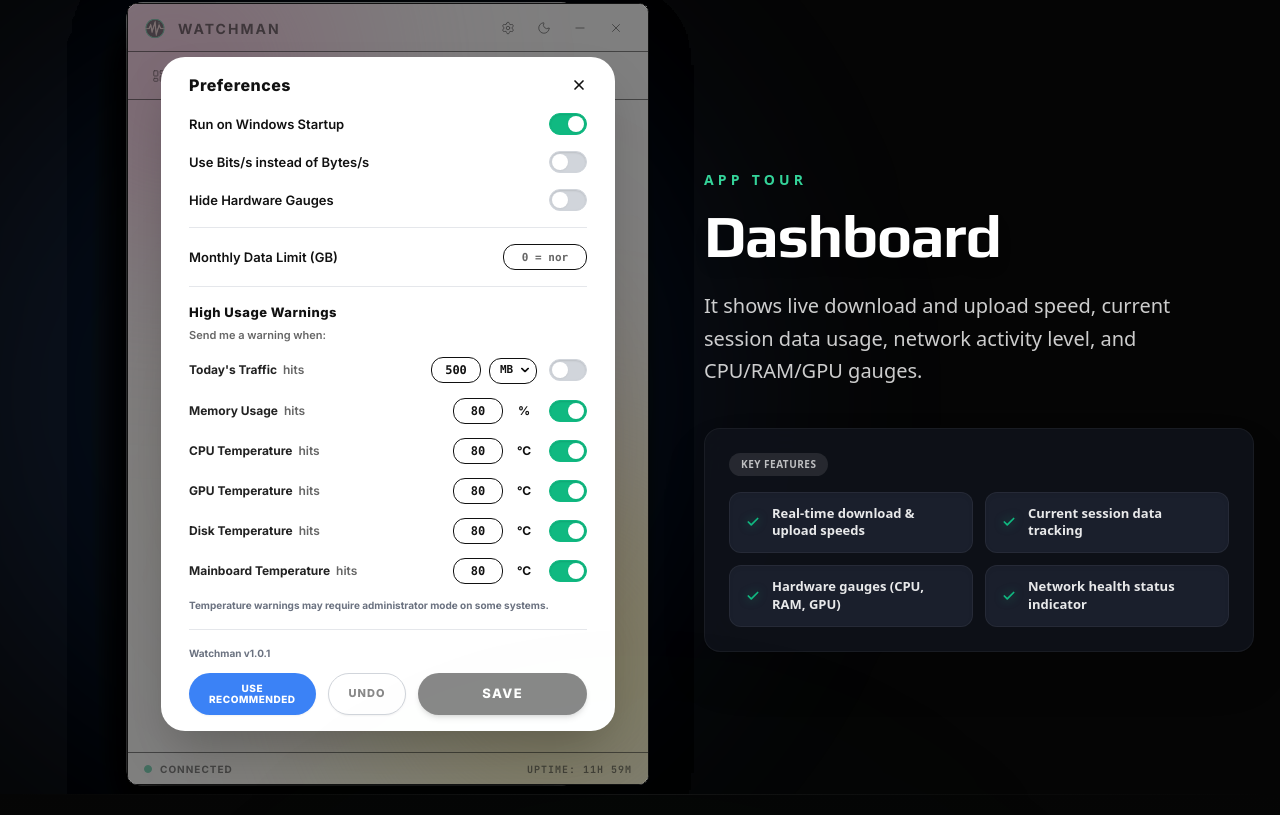
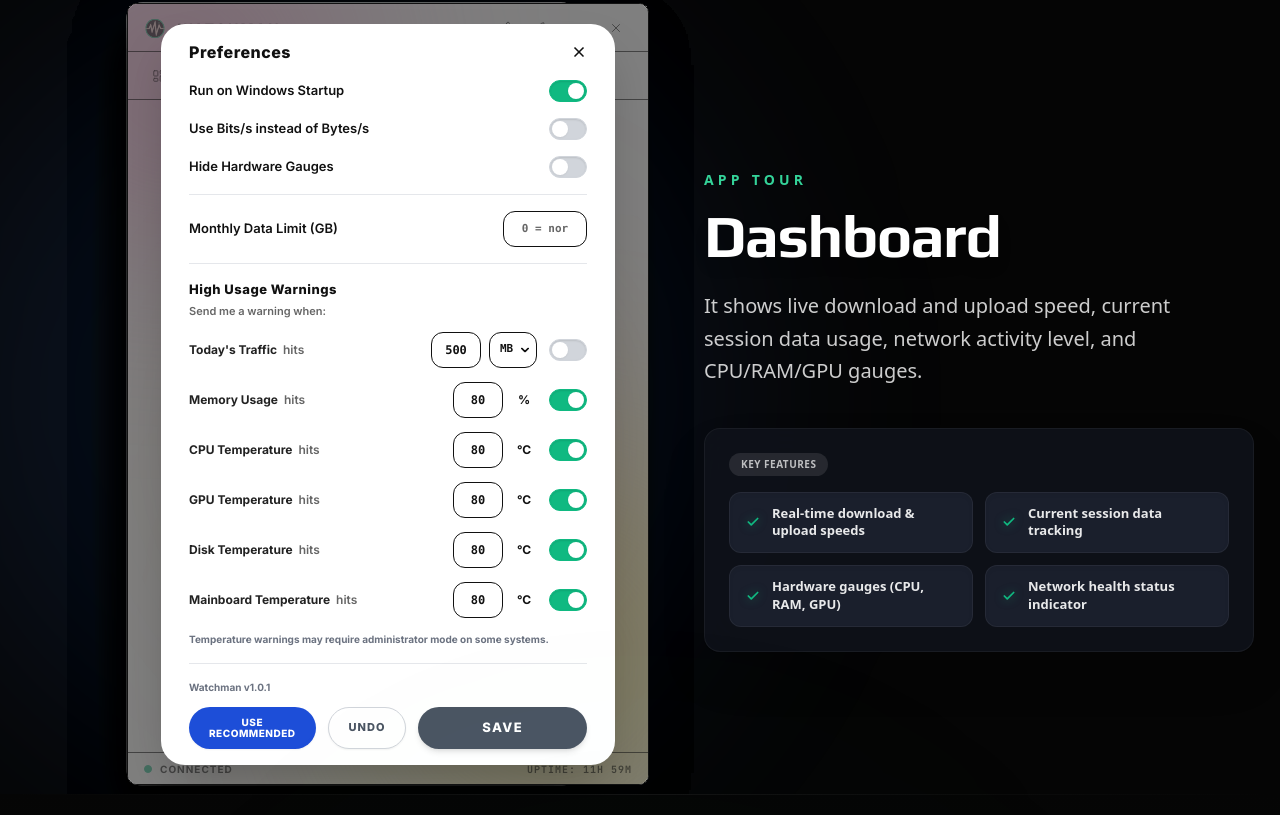
Before and after one commit to rayhan138/watchman-web, a Next.js app: page / in a window 1280 px wide. Shown: the part 1845-2660 px from the top of the page. Built offline with nearby package versions, Linux system fonts and the light colour scheme.

Commit message:
Fix accessibility: add button aria-labels, expand dot indicators touch target sizes to 48px, and fix mockup color contrast ratios

```diff
--- a/src/components/CarouselView.tsx
+++ b/src/components/CarouselView.tsx
@@ -388,7 +388,7 @@
                     }
                   }
                 }}
-                className={`h-2 rounded-full transition-all duration-500 cursor-pointer ${mobileActiveIndex === idx ? "bg-emerald-400 w-6" : "bg-white/20 w-2"}`}
+                className={`relative h-2 rounded-full transition-all duration-500 cursor-pointer ${mobileActiveIndex === idx ? "bg-emerald-400 w-6" : "bg-white/20 w-2"} after:content-[''] after:absolute after:top-1/2 after:left-1/2 after:-translate-x-1/2 after:-translate-y-1/2 after:w-12 after:h-12`}
                 aria-label={`Go to slide ${idx + 1}`}
               />
             ))}
--- a/src/components/Navbar.tsx
+++ b/src/components/Navbar.tsx
@@ -307,6 +307,7 @@
           <button
             onClick={() => setMobileMenuOpen(true)}
             className="text-white/60 hover:text-white transition-colors p-1 rounded-full hover:bg-white/[0.06]"
+            aria-label="Open navigation menu"
           >
             <svg
               xmlns="http://www.w3.org/2000/svg"
@@ -340,6 +341,7 @@
             <button
               onClick={() => setMobileMenuOpen(false)}
               className="absolute top-8 right-8 text-white/50 hover:text-white p-2 rounded-full hover:bg-white/10 transition-colors"
+              aria-label="Close navigation menu"
             >
               <svg xmlns="http://www.w3.org/2000/svg" width="24" height="24" viewBox="0 0 24 24" fill="none" stroke="currentColor" strokeWidth="2" strokeLinecap="round" strokeLinejoin="round">
                 <line x1="18" y1="6" x2="6" y2="18"></line>
--- a/src/components/mockups/AppsMockup.tsx
+++ b/src/components/mockups/AppsMockup.tsx
@@ -79,18 +79,18 @@
         }
 
         .speed-inactive {
-          color: #9ca3af;
-          font-weight: 500;
+          color: #4b5563;
+          font-weight: 600;
         }
         .speed-active-down {
-          color: #3b82f6;
+          color: #1d4ed8;
           font-weight: 700;
-          text-shadow: 0 0 8px rgba(59, 130, 246, 0.35);
+          text-shadow: 0 0 8px rgba(29, 78, 216, 0.25);
         }
         .speed-active-up {
-          color: #10b981;
+          color: #047857;
           font-weight: 700;
-          text-shadow: 0 0 8px rgba(16, 185, 129, 0.35);
+          text-shadow: 0 0 8px rgba(4, 120, 87, 0.25);
         }
       `}} />
 
--- a/src/components/mockups/DashboardMockup.tsx
+++ b/src/components/mockups/DashboardMockup.tsx
@@ -111,7 +111,7 @@
             {/* DOWNLOAD */}
             <div className="rounded-[9999px] border border-[#121212] flex items-center justify-between px-[20px] py-[14px] bg-transparent hover:-translate-y-[2px] hover:bg-white/40 transition-all cursor-default">
               <div className="flex items-center gap-[14px]">
-                <span className="text-[24px] font-[700] text-[#3b82f6]">↓</span>
+                <span className="text-[24px] font-[700] text-[#1d4ed8]">↓</span>
                 <span className="font-[800] text-[13px] uppercase tracking-[1px]">Download</span>
               </div>
               <div className="flex items-baseline gap-[6px] transition-all duration-300">
@@ -140,7 +140,7 @@
                 <span className="font-[900] text-[13px] tracking-[1.2px] uppercase">Current Session</span>
                 <span className="text-[10px] text-[#121212] font-[700]">Since app opened or last reset</span>
               </div>
-              <div className="bg-black text-white text-[10px] font-[900] tracking-[0.5px] uppercase px-[13px] py-[9px] rounded-full leading-none cursor-pointer hover:bg-[#3b82f6] hover:border-[#3b82f6] transition-colors border border-[#121212]">
+              <div className="bg-black text-white text-[10px] font-[900] tracking-[0.5px] uppercase px-[13px] py-[9px] rounded-full leading-none cursor-pointer hover:bg-[#1d4ed8] hover:border-[#1d4ed8] transition-colors border border-[#121212]">
                 Reset Session
               </div>
             </div>
@@ -156,7 +156,7 @@
               </div>
               <div className="border-t border-black/5 pt-[10px] flex flex-col gap-[4px]">
                 <span className="text-[9px] font-[900] tracking-[0.8px] uppercase text-[#121212]">Total</span>
-                <span className="watchman-numbers text-[24px] font-[900] tracking-[-0.6px] leading-none text-[#3b82f6]">3.93 GB</span>
+                <span className="watchman-numbers text-[24px] font-[900] tracking-[-0.6px] leading-none text-[#1d4ed8]">3.93 GB</span>
               </div>
             </div>
           </div>
--- a/src/components/mockups/DataMockup.tsx
+++ b/src/components/mockups/DataMockup.tsx
@@ -252,14 +252,14 @@
 
             <div className="flex items-center gap-[10px]">
               <div className="flex-1 h-[8px] rounded-[4px] bg-[#e5e7eb] overflow-hidden relative">
-                <div className="h-full bg-[#3b82f6] rounded-[4px] transition-all duration-[2000ms] ease-out absolute left-0 top-0 bottom-0" style={{ width: mounted ? `${(parseFloat(totalGB) / 50) * 100}%` : '0%' }}></div>
+                <div className="h-full bg-[#1d4ed8] rounded-[4px] transition-all duration-[2000ms] ease-out absolute left-0 top-0 bottom-0" style={{ width: mounted ? `${(parseFloat(totalGB) / 50) * 100}%` : '0%' }}></div>
               </div>
               <span className="text-[11px] font-[700] watchman-mono text-right min-w-[36px] text-[#121212]">{(parseFloat(totalGB) / 50 * 100).toFixed(1)}%</span>
             </div>
 
             <div className="flex gap-[8px] items-center mt-1">
               <input type="text" placeholder="Limit in GB" className="flex-1 px-[10px] py-[8px] border border-[#121212] rounded-[8px] bg-transparent text-black watchman-mono text-[12px] outline-none" />
-              <button className="bg-[#3b82f6] text-white font-[800] text-[11px] uppercase px-[16px] py-[9px] rounded-[8px] hover:bg-[#2563eb] transition-colors">SET LIMIT</button>
+              <button className="bg-[#1d4ed8] text-white font-[800] text-[11px] uppercase px-[16px] py-[9px] rounded-[8px] hover:bg-[#1e40af] transition-colors">SET LIMIT</button>
             </div>
           </div>
 
--- a/src/components/mockups/NetworkMockup.tsx
+++ b/src/components/mockups/NetworkMockup.tsx
@@ -156,7 +156,7 @@
           <div className="border border-[#121212] rounded-[24px] p-[16px] bg-transparent flex flex-col gap-[14px] mb-[20px]">
             <div className="flex justify-between items-center">
               <span className="text-[12px] font-[800] uppercase tracking-[1px] text-[#111]">SPEED TEST</span>
-              <button className="bg-[#3b82f6] hover:bg-[#2563eb] text-white font-[800] text-[10px] uppercase px-[16px] py-[8px] rounded-[9999px] transition-colors">RUN TEST</button>
+              <button className="bg-[#1d4ed8] hover:bg-[#1e40af] text-white font-[800] text-[10px] uppercase px-[16px] py-[8px] rounded-[9999px] transition-colors">RUN TEST</button>
             </div>
 
             <div className="text-[10px] font-[700] text-[#121212] leading-[1.4] -mt-[4px]">
--- a/src/components/mockups/PreferencesMockup.tsx
+++ b/src/components/mockups/PreferencesMockup.tsx
@@ -100,7 +100,7 @@
             {/* Data Limit */}
             <div className="flex items-center justify-between">
               <label htmlFor="monthly-data-limit" className="text-[13px] font-[600] text-[#111] cursor-pointer">Monthly Data Limit (GB)</label>
-              <input id="monthly-data-limit" type="text" placeholder="0 = nor" className="w-[84px] h-[26px] rounded-[12px] border border-[#111] px-[8px] text-center text-[11px] text-[#666] outline-none font-mono placeholder-[#666] bg-transparent" />
+              <input id="monthly-data-limit" type="text" placeholder="0 = nor" className="w-[84px] h-[36px] rounded-[12px] border border-[#111] px-[8px] text-center text-[11px] text-[#666] outline-none font-mono placeholder-[#666] bg-transparent" />
             </div>
 
             <div className="h-[1px] bg-[#e5e7eb] w-full my-[16px]"></div>
@@ -119,9 +119,9 @@
                   <span className="text-[12px] font-[600] text-[#666]">hits</span>
                 </div>
                 <div className="flex items-center gap-[8px]">
-                  <input id="today-traffic-limit" type="text" defaultValue="500" className="w-[50px] h-[26px] rounded-[12px] border border-[#111] text-center text-[12px] font-[600] text-[#111] outline-none bg-transparent font-mono" />
+                  <input id="today-traffic-limit" type="text" defaultValue="500" className="w-[50px] h-[36px] rounded-[12px] border border-[#111] text-center text-[12px] font-[600] text-[#111] outline-none bg-transparent font-mono" />
                   <div className="relative">
-                    <select aria-label="Today's traffic warning unit" className="h-[26px] pl-[10px] pr-[22px] rounded-[12px] border border-[#111] text-[11px] font-[700] text-[#111] outline-none appearance-none bg-transparent cursor-pointer font-mono">
+                    <select aria-label="Today's traffic warning unit" className="h-[36px] pl-[10px] pr-[22px] rounded-[12px] border border-[#111] text-[11px] font-[700] text-[#111] outline-none appearance-none bg-transparent cursor-pointer font-mono">
                       <option>MB</option>
                       <option>GB</option>
                     </select>
@@ -142,7 +142,7 @@
                   <span className="text-[12px] font-[600] text-[#666]">hits</span>
                 </div>
                 <div className="flex items-center gap-[8px]">
-                  <input id="memory-limit" type="text" defaultValue="80" className="w-[50px] h-[26px] rounded-[12px] border border-[#111] text-center text-[12px] font-[600] text-[#111] outline-none bg-transparent font-mono" />
+                  <input id="memory-limit" type="text" defaultValue="80" className="w-[50px] h-[36px] rounded-[12px] border border-[#111] text-center text-[12px] font-[600] text-[#111] outline-none bg-transparent font-mono" />
                   <span className="text-[12px] font-[700] text-[#111] w-[26px] text-center">%</span>
                   <div className="w-[38px] h-[22px] rounded-full bg-[#10b981] relative cursor-pointer shadow-[inset_0_1px_2px_rgba(0,0,0,0.1)] ml-[4px] border border-[#10b981]">
                     <div className="absolute right-[2px] top-[2px] w-[16px] h-[16px] bg-white rounded-full shadow-sm"></div>
@@ -157,7 +157,7 @@
                   <span className="text-[12px] font-[600] text-[#666]">hits</span>
                 </div>
                 <div className="flex items-center gap-[8px]">
-                  <input id="cpu-temp-limit" type="text" defaultValue="80" className="w-[50px] h-[26px] rounded-[12px] border border-[#111] text-center text-[12px] font-[600] text-[#111] outline-none bg-transparent font-mono" />
+                  <input id="cpu-temp-limit" type="text" defaultValue="80" className="w-[50px] h-[36px] rounded-[12px] border border-[#111] text-center text-[12px] font-[600] text-[#111] outline-none bg-transparent font-mono" />
                   <span className="text-[12px] font-[700] text-[#111] w-[26px] text-center">°C</span>
                   <div className="w-[38px] h-[22px] rounded-full bg-[#10b981] relative cursor-pointer shadow-[inset_0_1px_2px_rgba(0,0,0,0.1)] ml-[4px] border border-[#10b981]">
                     <div className="absolute right-[2px] top-[2px] w-[16px] h-[16px] bg-white rounded-full shadow-sm"></div>
@@ -172,7 +172,7 @@
                   <span className="text-[12px] font-[600] text-[#666]">hits</span>
                 </div>
                 <div className="flex items-center gap-[8px]">
-                  <input id="gpu-temp-limit" type="text" defaultValue="80" className="w-[50px] h-[26px] rounded-[12px] border border-[#111] text-center text-[12px] font-[600] text-[#111] outline-none bg-transparent font-mono" />
+                  <input id="gpu-temp-limit" type="text" defaultValue="80" className="w-[50px] h-[36px] rounded-[12px] border border-[#111] text-center text-[12px] font-[600] text-[#111] outline-none bg-transparent font-mono" />
                   <span className="text-[12px] font-[700] text-[#111] w-[26px] text-center">°C</span>
                   <div className="w-[38px] h-[22px] rounded-full bg-[#10b981] relative cursor-pointer shadow-[inset_0_1px_2px_rgba(0,0,0,0.1)] ml-[4px] border border-[#10b981]">
                     <div className="absolute right-[2px] top-[2px] w-[16px] h-[16px] bg-white rounded-full shadow-sm"></div>
@@ -187,7 +187,7 @@
                   <span className="text-[12px] font-[600] text-[#666]">hits</span>
                 </div>
                 <div className="flex items-center gap-[8px]">
-                  <input id="disk-temp-limit" type="text" defaultValue="80" className="w-[50px] h-[26px] rounded-[12px] border border-[#111] text-center text-[12px] font-[600] text-[#111] outline-none bg-transparent font-mono" />
+                  <input id="disk-temp-limit" type="text" defaultValue="80" className="w-[50px] h-[36px] rounded-[12px] border border-[#111] text-center text-[12px] font-[600] text-[#111] outline-none bg-transparent font-mono" />
                   <span className="text-[12px] font-[700] text-[#111] w-[26px] text-center">°C</span>
                   <div className="w-[38px] h-[22px] rounded-full bg-[#10b981] relative cursor-pointer shadow-[inset_0_1px_2px_rgba(0,0,0,0.1)] ml-[4px] border border-[#10b981]">
                     <div className="absolute right-[2px] top-[2px] w-[16px] h-[16px] bg-white rounded-full shadow-sm"></div>
@@ -202,7 +202,7 @@
                   <span className="text-[12px] font-[600] text-[#666]">hits</span>
                 </div>
                 <div className="flex items-center gap-[8px]">
-                  <input id="mainboard-temp-limit" type="text" defaultValue="80" className="w-[50px] h-[26px] rounded-[12px] border border-[#111] text-center text-[12px] font-[600] text-[#111] outline-none bg-transparent font-mono" />
+                  <input id="mainboard-temp-limit" type="text" defaultValue="80" className="w-[50px] h-[36px] rounded-[12px] border border-[#111] text-center text-[12px] font-[600] text-[#111] outline-none bg-transparent font-mono" />
                   <span className="text-[12px] font-[700] text-[#111] w-[26px] text-center">°C</span>
                   <div className="w-[38px] h-[22px] rounded-full bg-[#10b981] relative cursor-pointer shadow-[inset_0_1px_2px_rgba(0,0,0,0.1)] ml-[4px] border border-[#10b981]">
                     <div className="absolute right-[2px] top-[2px] w-[16px] h-[16px] bg-white rounded-full shadow-sm"></div>
@@ -222,13 +222,13 @@
               <div className="text-[10px] font-[700] text-[#6b7280]">Watchman v1.0.1</div>
 
               <div className="flex items-center gap-[12px]">
-                <button className="h-[42px] px-[20px] bg-[#3b82f6] hover:bg-[#2563eb] text-white text-[10px] font-[800] rounded-[21px] transition-colors border-none flex items-center justify-center text-center shadow-sm whitespace-nowrap tracking-[0.5px]">
+                <button className="h-[42px] px-[20px] bg-[#1d4ed8] hover:bg-[#1e40af] text-white text-[10px] font-[800] rounded-[21px] transition-colors border-none flex items-center justify-center text-center shadow-sm whitespace-nowrap tracking-[0.5px]">
                   <span className="leading-[1.1]">USE<br/>RECOMMENDED</span>
                 </button>
-                <button className="h-[42px] px-[20px] bg-white hover:bg-gray-50 text-[#888] text-[11px] font-[800] uppercase tracking-[1px] rounded-[21px] transition-colors border border-[#d1d5db] flex items-center justify-center shadow-sm">
+                <button className="h-[42px] px-[20px] bg-white hover:bg-gray-50 text-[#4b5563] text-[11px] font-[800] uppercase tracking-[1px] rounded-[21px] transition-colors border border-[#d1d5db] flex items-center justify-center shadow-sm">
                   UNDO
                 </button>
-                <button className="h-[42px] flex-1 bg-[#888] text-white text-[13px] font-[800] uppercase tracking-[1.5px] rounded-[21px] transition-colors border-none flex items-center justify-center shadow-md cursor-not-allowed">
+                <button className="h-[42px] flex-1 bg-[#4b5563] text-white text-[13px] font-[800] uppercase tracking-[1.5px] rounded-[21px] transition-colors border-none flex items-center justify-center shadow-md cursor-not-allowed">
                   SAVE
                 </button>
               </div>
--- a/src/components/mockups/ToolsMockup.tsx
+++ b/src/components/mockups/ToolsMockup.tsx
@@ -72,7 +72,7 @@
             <div className="flex flex-col p-[20px] border border-[#121212] rounded-[16px] bg-transparent h-[120px]">
               <div className="flex items-center justify-between">
                 <span className="font-[800] text-[13px] uppercase tracking-[1px] text-[#111]">Network Troubleshooter</span>
-                <button className="h-[28px] px-[16px] bg-[#3b82f6] hover:bg-[#2563eb] text-white text-[11px] font-[800] uppercase tracking-[0.5px] rounded-[9999px] transition-colors border-none shadow-sm cursor-pointer">Run Diagnostics</button>
+                <button className="h-[28px] px-[16px] bg-[#1d4ed8] hover:bg-[#1e40af] text-white text-[11px] font-[800] uppercase tracking-[0.5px] rounded-[9999px] transition-colors border-none shadow-sm cursor-pointer">Run Diagnostics</button>
               </div>
               <div className="flex flex-col flex-1 justify-center items-center">
                 <div className="text-[#121212] text-[13px] italic font-[500]">
@@ -87,7 +87,7 @@
             <div className="flex flex-col p-[20px] border border-[#121212] rounded-[16px] bg-transparent gap-[16px]">
               <div className="flex items-center justify-between">
                 <span className="font-[800] text-[13px] uppercase tracking-[1px] text-[#111]">Updates</span>
-                <button className="h-[28px] px-[16px] bg-[#3b82f6] hover:bg-[#2563eb] text-white text-[11px] font-[800] uppercase tracking-[0.5px] rounded-[9999px] transition-colors border-none shadow-sm cursor-pointer">Check for Updates</button>
+                <button className="h-[28px] px-[16px] bg-[#1d4ed8] hover:bg-[#1e40af] text-white text-[11px] font-[800] uppercase tracking-[0.5px] rounded-[9999px] transition-colors border-none shadow-sm cursor-pointer">Check for Updates</button>
               </div>
               <div className="flex flex-col p-[16px] border border-[#121212] rounded-[12px] bg-transparent gap-[4px]">
                 <div className="font-[800] text-[12px] uppercase tracking-[1px] text-[#111]">Watchman is up to date</div>
```
